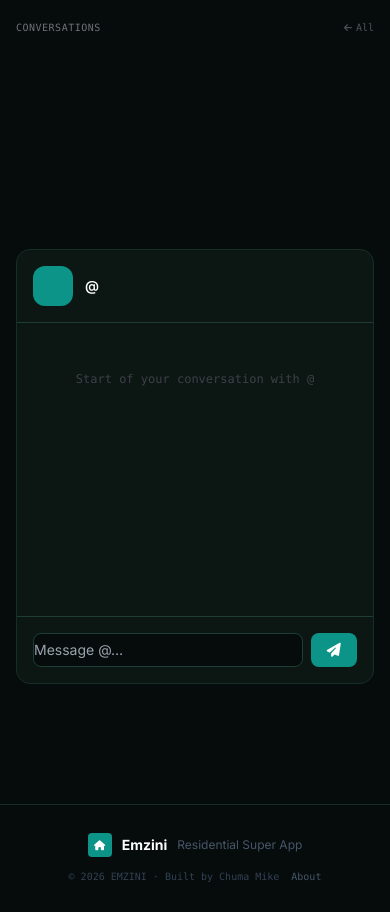
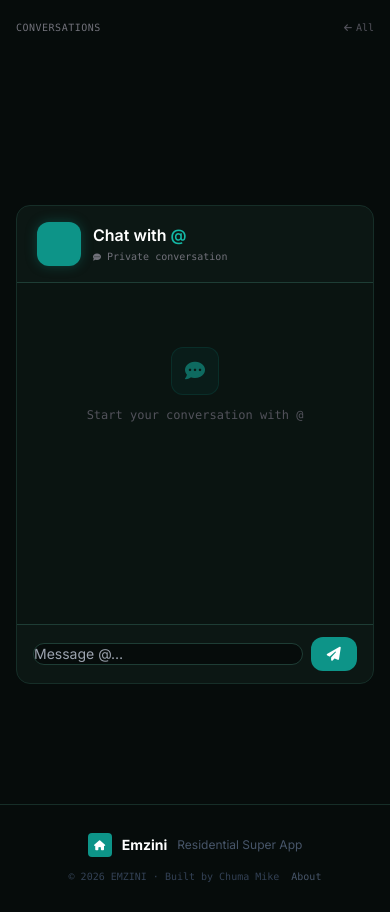
Before and after one commit to ChumaMike/EmziniP2, a Python web app: template emzini/app/templates/messages/conversation.html in a window 390 px wide. Shown: the part 59-971 px from the top of the page. Run offline with Jinja, Linux system fonts and the light colour scheme; the template is opened without the code that fills it, so the values that code supplies are empty; some libraries are stand-ins or nearby versions.

Commit message:
Upgrade Connect page: unread badge, smart chats redirect, visual polish
- Add inject_unread context processor to expose unread_msg_count globally
- Show red unread badge on Connect icon in desktop nav and mobile bottom nav
- Redirect My Chats tab directly to most recent conversation (skip dead-end two-panel view)
- Redesign tab bar with teal underline active indicator instead of background pill
- Add unread count badge on My Chats tab label
- Polish post cards: hover lift, teal chip Message button
- Polish conversation header: larger avatar with glow, Chat with @user headline
- Improve message bubbles: deeper teal own-messages, brighter sender name, slate-500 timestamps
- SocketIO-appended incoming bubbles styled to match server-rendered ones

Co-Authored-By: Claude Sonnet 4.6 <noreply@anthropic.com>

```diff
--- a/emzini/app/templates/base.html
+++ b/emzini/app/templates/base.html
@@ -212,8 +212,13 @@
           <i class="fas fa-shop"></i> Market
         </a>
         <a href="/messages"
-           class="nav-link {% if 'messages' in request.endpoint %}active{% endif %}">
+           class="nav-link relative {% if 'messages' in request.endpoint %}active{% endif %}">
           <i class="fas fa-comments"></i> Connect
+          {% if unread_msg_count > 0 %}
+          <span class="absolute -top-1 -right-1 w-4 h-4 rounded-full bg-red-500 text-white text-[9px] flex items-center justify-center font-mono font-bold leading-none">
+            {{ unread_msg_count if unread_msg_count < 10 else '9+' }}
+          </span>
+          {% endif %}
         </a>
         <a href="/runner/dashboard"
            class="nav-link {% if 'runner' in request.endpoint %}active{% endif %}">
@@ -285,7 +290,14 @@
   <a href="{{ href }}"
      class="flex-1 flex flex-col items-center justify-center gap-0.5 py-2 text-[10px] font-medium transition-colors"
      style="color:{{ '#14b8a6' if is_active else '#71717a' }};">
-    <i class="fas {{ icon }} text-base"></i>
+    <span class="relative">
+      <i class="fas {{ icon }} text-base"></i>
+      {% if href == '/messages' and unread_msg_count > 0 %}
+      <span class="absolute -top-1 -right-1.5 w-3.5 h-3.5 rounded-full bg-red-500 text-white text-[8px] flex items-center justify-center font-mono font-bold leading-none">
+        {{ unread_msg_count if unread_msg_count < 10 else '9+' }}
+      </span>
+      {% endif %}
+    </span>
     <span>{{ label }}</span>
     {% if is_active %}
     <span class="w-1 h-1 rounded-full mt-0.5" style="background:#14b8a6;"></span>
--- a/emzini/app/templates/messages/conversation.html
+++ b/emzini/app/templates/messages/conversation.html
@@ -50,49 +50,59 @@
   <div class="lg:col-span-2 flex flex-col card" style="max-height:calc(100vh - 180px);">
 
     <!-- Header -->
-    <div class="flex items-center gap-3 p-4 border-b flex-shrink-0" style="border-color:var(--border-2);">
-      <div class="w-10 h-10 rounded-xl flex items-center justify-center text-xs font-bold font-mono"
-           style="background:var(--teal);color:#fff;">
+    <div class="flex items-center gap-3 px-5 py-4 border-b flex-shrink-0" style="border-color:var(--border-2);">
+      <div class="w-11 h-11 rounded-xl flex items-center justify-center text-sm font-bold font-mono flex-shrink-0"
+           style="background:var(--teal);color:#fff;box-shadow:0 0 12px rgba(13,148,136,0.35);">
         {{ other.username[:2].upper() }}
       </div>
       <div class="flex-1 min-w-0">
-        <p class="text-white font-semibold text-sm">@{{ other.username }}</p>
-        {% if context_label %}
-        <p class="font-mono text-[10px] text-zinc-500 flex items-center gap-1 mt-0.5">
+        <p class="text-white font-semibold">Chat with <span style="color:var(--teal-lt);">@{{ other.username }}</span></p>
+        <p class="font-mono text-[10px] text-zinc-500 flex items-center gap-1.5 mt-0.5">
+          {% if context_label %}
           <i class="fas fa-link text-[8px]"></i>{{ context_label }}
+          {% else %}
+          <i class="fas fa-comment-dots text-[8px]"></i>Private conversation
+          {% endif %}
         </p>
-        {% endif %}
       </div>
       {% if other.is_runner and other.runner_active %}
-      <span class="flex items-center gap-1.5 font-mono text-[11px]" style="color:var(--teal-lt);">
+      <span class="flex items-center gap-1.5 font-mono text-[11px] px-2 py-1 rounded-full flex-shrink-0"
+            style="background:rgba(13,148,136,0.1);border:1px solid rgba(13,148,136,0.2);color:var(--teal-lt);">
         <span class="w-1.5 h-1.5 rounded-full pulse-dot bg-teal-400"></span>
-        Active runner
+        Active
       </span>
       {% endif %}
     </div>
 
     <!-- Message history -->
-    <div id="conv-history" class="flex-1 overflow-y-auto p-4 space-y-3">
+    <div id="conv-history" class="flex-1 overflow-y-auto px-5 py-4 space-y-3"
+         style="background:rgba(0,0,0,0.15);">
       {% for msg in conv.messages %}
       {% include 'messages/_conv_message.html' %}
       {% else %}
-      <p class="text-center text-zinc-700 text-xs font-mono py-8">
-        Start of your conversation with @{{ other.username }}
-      </p>
+      <div class="flex flex-col items-center justify-center py-12 text-center">
+        <div class="w-12 h-12 rounded-xl flex items-center justify-center mb-3"
+             style="background:rgba(13,148,136,0.07);border:1px solid rgba(13,148,136,0.14);">
+          <i class="fas fa-comment-dots text-xl" style="color:var(--teal-lt);opacity:0.5;"></i>
+        </div>
+        <p class="text-zinc-600 text-xs font-mono">Start your conversation with @{{ other.username }}</p>
+      </div>
       {% endfor %}
     </div>
 
     <!-- Send form -->
-    <div class="p-4 border-t flex-shrink-0" style="border-color:var(--border-2);">
+    <div class="px-4 py-3 border-t flex-shrink-0" style="border-color:var(--border-2);">
       <form hx-post="{{ url_for('messages.send_in_conversation', conv_id=conv.id) }}"
             hx-target="#conv-history"
             hx-swap="beforeend"
-            class="flex gap-2"
+            class="flex gap-2 items-center"
             id="conv-form">
         <input type="text" name="content"
                placeholder="Message @{{ other.username }}…"
-               class="flex-1 text-sm" required autocomplete="off"/>
-        <button type="submit" class="btn-primary px-4 flex-shrink-0">
+               class="flex-1 text-sm rounded-xl" required autocomplete="off"
+               style="border-radius:0.75rem;"/>
+        <button type="submit" class="btn-primary px-4 flex-shrink-0 rounded-xl"
+                style="border-radius:0.75rem;">
           <i class="fas fa-paper-plane"></i>
         </button>
       </form>
@@ -121,15 +131,15 @@ socket.on('conv_{{ conv.id }}', function(d) {
   var div = document.createElement('div');
   div.className = 'flex gap-2 items-end';
   div.innerHTML =
-    '<div class="w-7 h-7 rounded-lg flex-shrink-0 flex items-center justify-center text-[9px] font-bold font-mono" style="background:rgba(13,148,136,0.1);border:1px solid rgba(13,148,136,0.18);color:var(--teal-lt);">' +
+    '<div class="w-7 h-7 rounded-lg flex-shrink-0 flex items-center justify-center text-[9px] font-bold font-mono" style="background:rgba(13,148,136,0.12);border:1px solid rgba(13,148,136,0.22);color:#2dd4bf;">' +
       escHtml(d.sender).substring(0,2).toUpperCase() +
     '</div>' +
-    '<div style="max-width:70%;">' +
-      '<p class="text-[10px] font-mono mb-1" style="color:var(--teal-lt);">@' + escHtml(d.sender) + '</p>' +
-      '<div class="rounded-2xl rounded-bl-sm px-3 py-2 text-sm" style="background:var(--card);border:1px solid var(--border-2);color:#cbd5e1;">' +
+    '<div style="max-width:75%;">' +
+      '<p class="text-[10px] font-mono mb-1 font-semibold" style="color:#2dd4bf;">@' + escHtml(d.sender) + '</p>' +
+      '<div class="rounded-2xl rounded-bl-sm px-3.5 py-2.5 text-sm" style="background:var(--card);border:1px solid var(--border-2);color:#cbd5e1;">' +
         escHtml(d.content) +
       '</div>' +
-      '<p class="text-[10px] font-mono text-zinc-600 mt-1">' + d.time + '</p>' +
+      '<p class="text-[10px] font-mono text-slate-500 mt-1">' + d.time + '</p>' +
     '</div>';
   if (hist) { hist.appendChild(div); hist.scrollTop = hist.scrollHeight; }
 });
```
Also changed, not shown: emzini/app/__init__.py (+15 -0 lines), emzini/app/blueprints/messages/routes.py (+9 -0 lines), emzini/app/templates/messages/_conv_message.html (+7 -7 lines), emzini/app/templates/messages/index.html (+19 -8 lines).
